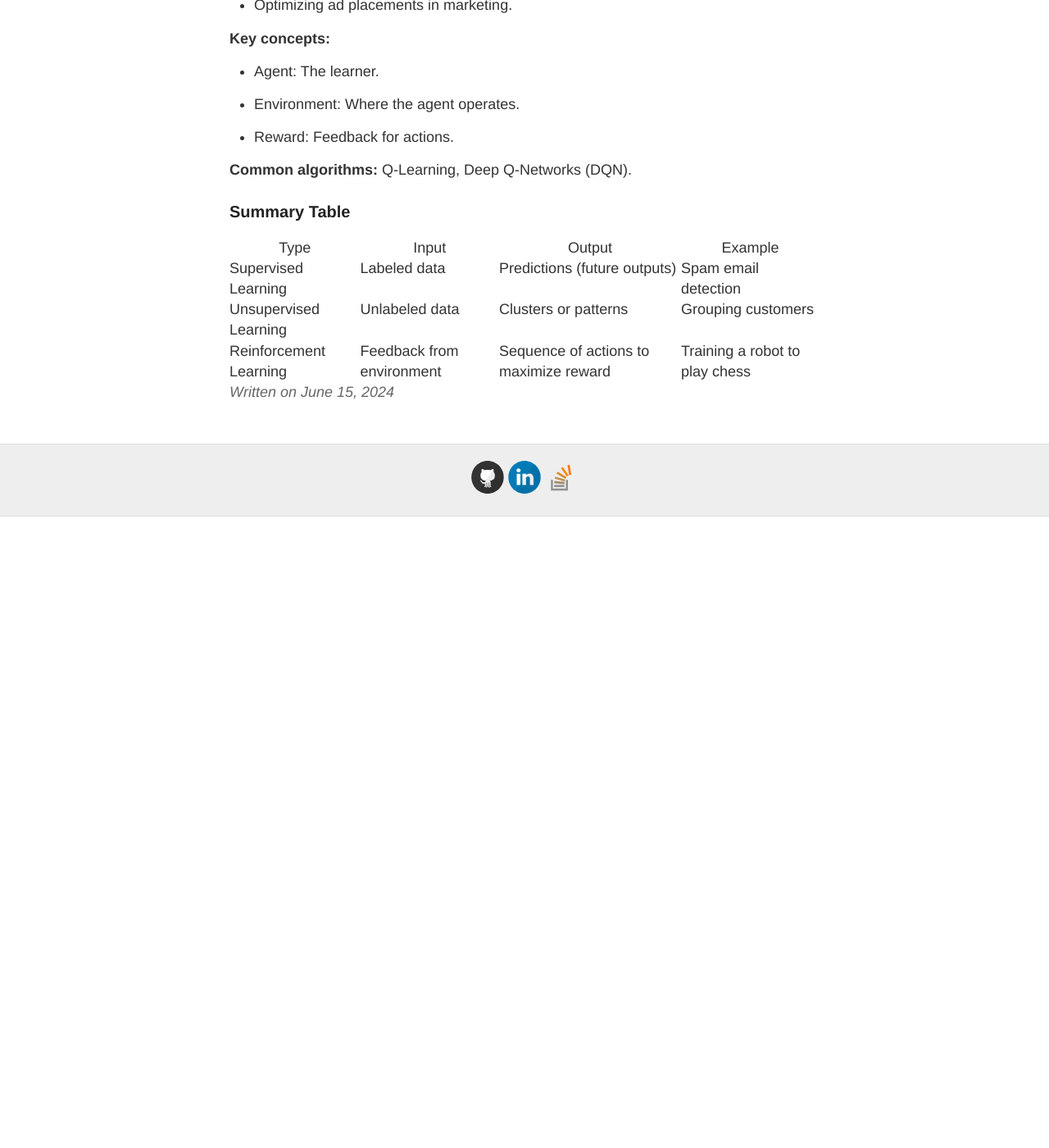
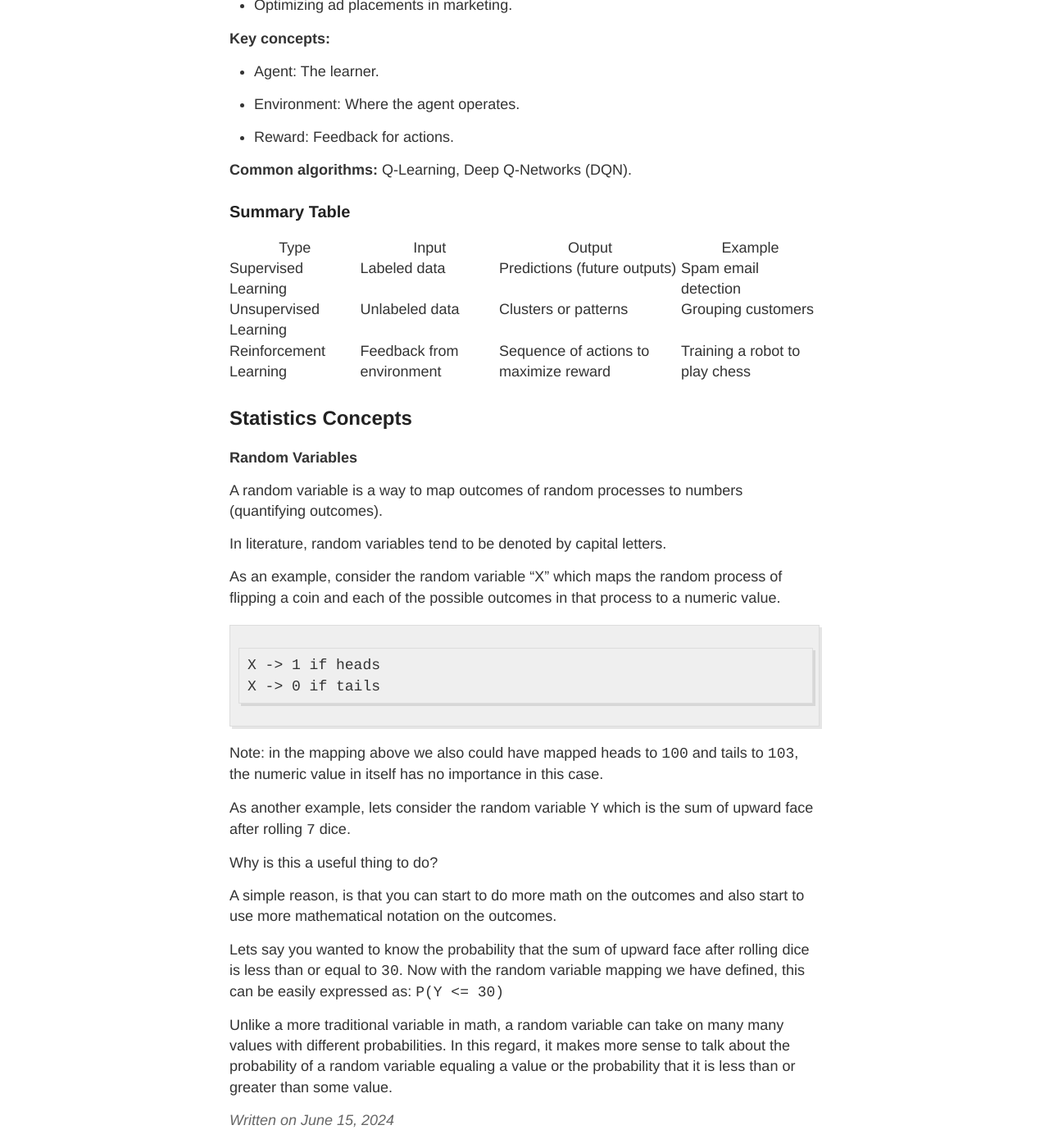
Before and after one commit to gutucristian/gutucristian.github.io, a Jekyll site: the page built from _posts/2024-06-15-Machine-Leaning-For-Trading.md, in a window 1280 px wide and 1400 px high, scrolled down 4908 px. Shown: the whole window at 82% size. Built offline with Jekyll 4.4.1, drawn with Linux system fonts in a browser that asks for light colours; our own code applies the rules of GitHub Pages for plain Markdown files; before the commit the page ends 5538 px from its top, so only the background shows below that.

Commit message:
Update 2024-06-15-Machine-Leaning-For-Trading.md

````diff
--- a/_posts/2024-06-15-Machine-Leaning-For-Trading.md
+++ b/_posts/2024-06-15-Machine-Leaning-For-Trading.md
@@ -178,3 +178,30 @@ Think of AI as the goal (to replicate human intelligence) and ML as one of the t
 | Supervised Learning | Labeled data        | Predictions (future outputs)        | Spam email detection          |
 | Unsupervised Learning | Unlabeled data     | Clusters or patterns               | Grouping customers            |
 | Reinforcement Learning | Feedback from environment | Sequence of actions to maximize reward | Training a robot to play chess |
+
+## Statistics Concepts
+
+**Random Variables**
+
+A random variable is a way to map outcomes of random processes to numbers (quantifying outcomes).
+
+In literature, random variables tend to be denoted by capital letters.
+
+As an example, consider the random variable "X" which maps the random process of flipping a coin and each of the possible outcomes in that process to a numeric value.
+
+```
+X -> 1 if heads
+X -> 0 if tails
+```
+
+Note: in the mapping above we also could have mapped heads to `100` and tails to `103`, the numeric value in itself has no importance in this case.
+
+As another example, lets consider the random variable `Y` which is the sum of upward face after rolling `7` dice.
+
+Why is this a useful thing to do?
+
+A simple reason, is that you can start to do more math on the outcomes and also start to use more mathematical notation on the outcomes.
+
+Lets say you wanted to know the probability that the sum of upward face after rolling dice is less than or equal to `30`. Now with the random variable mapping we have defined, this can be easily expressed as: `P(Y <= 30)`
+
+Unlike a more traditional variable in math, a random variable can take on many many values with different probabilities. In this regard, it makes more sense to talk about the probability of a random variable equaling a value or the probability that it is less than or greater than some value.
````
